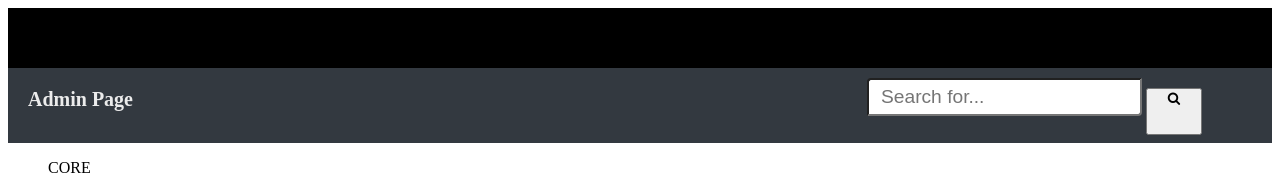
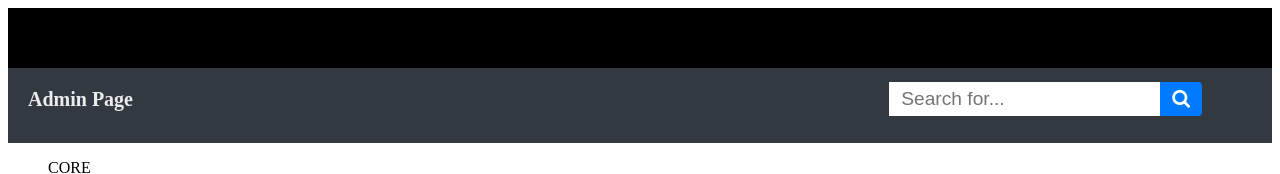
Before and after one commit to Hajni83/str2-sajat-munka, a plain HTML site: page css-feladatok-admin/index.html in a window 1280 px wide. Shown: the top 174 px of the page. Drawn offline with Linux system fonts and the light colour scheme.

Commit message:
search button

```diff
--- a/css-feladatok-admin/index.html
+++ b/css-feladatok-admin/index.html
@@ -17,8 +17,8 @@
       <h3 class="header__title">Admin Page</h3>
       <div class="header__search">
           <input type="text"  placeholder="Search for..." name="search" class="search__input">
-          <button  type="submit class="search__btn">
-            <i class="fa fa-search"></i>
+          <button type="submit" class="search__btn">
+            <i class="fa fa-search fa-inverse"></i>
           </button>
       </div>
     </header>
--- a/css-feladatok-admin/style.css
+++ b/css-feladatok-admin/style.css
@@ -23,32 +23,28 @@
 
 }
 
-.fa-search {
-    height:40px;
-    width: 40px;
-
-}
-
 .search__input {
-    border-radius: 4px 0;
+    border: none;
+    border-radius: 4px 0 0 4px;
     padding:0.375rem 0.75rem;
     font-size: 1.2rem;
     margin-top:10px;
-    animation:search__input 0.15s 1;
+    border: 4px solid rgb(51, 57, 64);;
 }
 
-@keyframes search__input {
-    from {
-        border: 1px solid rgb(51, 57, 64);
-    }
-    to {
-        border: 1px solid rgb(128, 189, 255);
-    }
+.search__input:focus {
+    border-color: rgb(128, 189, 255);
+    transition: border-color 0.15s;
 }
 
 .search__btn {
+    border: none;
+    border-radius: 0 4px 4px 0;
+    margin-left: -8px;
     background-color: rgb(0, 123, 255);
     cursor:pointer;
+    padding:0.375rem 0.75rem;
+    font-size: 1.2rem;
 }
 
 .main_nav {
```
